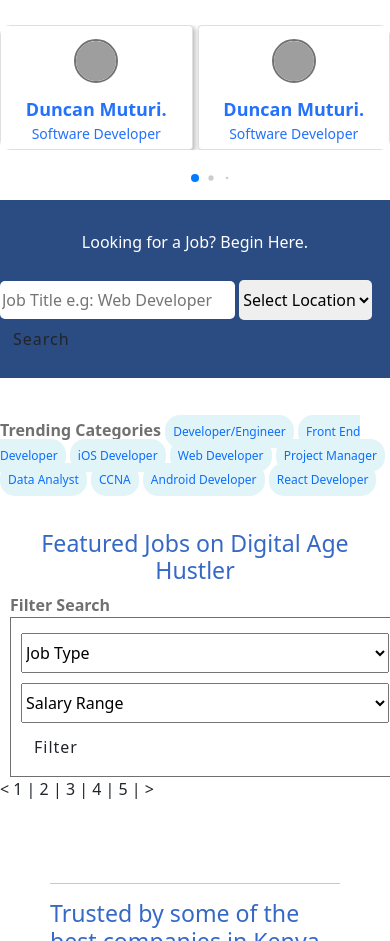
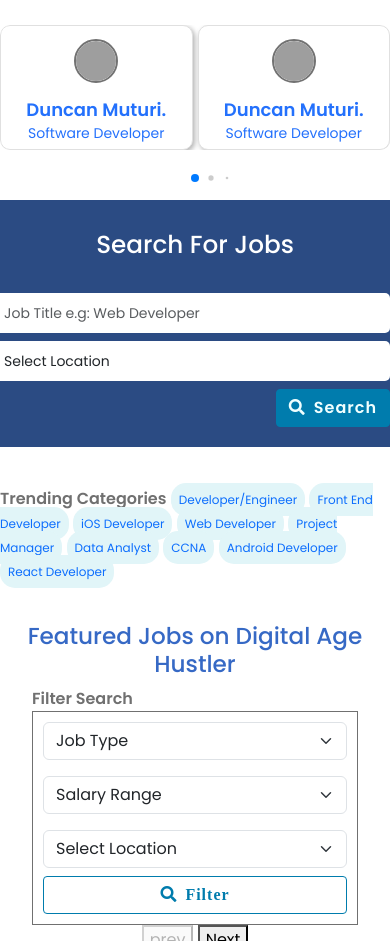
Before and after one commit to titusmuthomi/digitalhus_proto, a Flask app: page / in a window 390 px wide; the page is wider, and only the part inside the window is pictured. Shown: the part 1021-1962 px from the top of that part. Run offline with Flask 3, Linux system fonts and the light colour scheme; data that the repository does not hold is empty; some libraries are stand-ins or nearby versions; grey boxes are pictures that could not be loaded.

Commit message:
ajax added, responsive design, pagination pending css

```diff
--- a/app.py
+++ b/app.py
@@ -1,5 +1,6 @@
 from flask import *
 from functions import *
+import math
 
 app = Flask(__name__)
 
@@ -12,8 +13,35 @@ def home():
     companies, total_records = get_companies(page=1, per_page=5)  # Initial load, first 5 companies
     total_pages = (total_records + 4) // 5  # Calculate total pages (5 items per page)
     featured_jobs = get_featured_jobs()
-    print(featured_jobs)
     return render_template('home.html', locations=locations, jobtypes=jobType, salaryranges=salaryRange, companies=companies, total_pages=total_pages, postedjobs = featured_jobs)
+
+
+@app.route('/search', methods=['POST'])
+def search():
+    job_title = request.form.get('job_title')
+    location = request.form.get('location')
+    job_type = request.form.get('job_type')
+    salary_range = request.form.get('search_salary')
+    page = int(request.form.get('currentPage', 1))
+
+    if location == "None" or location == "Select Location":
+        location = None
+    if job_type == "None" or location == "Job Type":
+        job_type = None
+
+    if job_title or location or job_type or salary_range:
+        page = 1
+
+    featured_jobs = get_featured_jobs(job_title=job_title, location=location, job_type=job_type, salary_range=salary_range)
+    print(page)
+    per_page = 1
+    pages = math.ceil(len(featured_jobs) / per_page)
+    start = (page - 1) * per_page
+    end = start + per_page
+    paginated_data = featured_jobs[start:end]
+
+    return jsonify({'htmlresponse': render_template('components/response.html', postedjobs=paginated_data, page = page, per_page =per_page, total = pages  )})
+
 
 
 @app.route('/find-jobs')
--- a/notes.txt
+++ /dev/null
@@ -1 +0,0 @@
-search query,, kwa url
--- a/static/css/main.css
+++ b/static/css/main.css
@@ -37,7 +37,7 @@ body {
 /* utilities */
 /* buttons */
 .btn {
-    padding: 0.8rem 2rem;
+    /* padding: 0.8rem 2rem; */
     border-radius: 0.25rem;
     border:none;
     font-weight: bold;
@@ -345,3 +345,17 @@ body {
     .da-col-xl-12{flex-basis: 100%;max-width: 100%;}
 }
 /* grid system */
+.company-logo-img {
+    max-width: 100%;
+    height: auto;
+}
+#btn-filter{
+    border: 1px;
+    border-color: #007CAD;
+    border-style: double;
+    color: #007CAD;
+}
+#btn-filter:hover{
+    background-color: #007CAD;
+    color: azure;
+}
--- a/static/css/search-sections.css
+++ b/static/css/search-sections.css
@@ -12,11 +12,12 @@
 }
 .search-field{
     border-radius: 5px;
+    font-size: 14px;
     border:none;
 }
 .search-job-title{
-    height: 38px;
-    col:20;
+    height: 40px;
+    /* col:20; */
 }
 .select-search-location{
     height:40px
--- /dev/null
+++ b/static/js/search_jobs.js
@@ -0,0 +1,89 @@
+// $(document).ready(function(){
+    // alert("hi")
+    const perPage = 2;
+    function load_data(currentPage, job_title, location, job_type, search_salary){
+        $.ajax({
+            url: "/search",
+            method: "POST",
+            data: {
+                currentPage: currentPage,
+                job_title: job_title,
+                location: location,
+                job_type: job_type,
+                search_salary: search_salary,
+            },
+            success: function(data){
+                $('#filtered').html(data.htmlresponse);
+                if (parseInt($('#currentPage').val(), 0) == 1) {
+                    $('#prev').prop(
+                        "disabled",
+                        true
+                    );
+                };
+
+                if (parseInt($('#currentPage').val(), 0) == parseInt($('#total').val(), 0)) {
+                    $('#next').prop(
+                        "disabled",
+                        true
+                    );
+                };
+            }
+        });
+    }
+
+    function fetch_results() {
+        var job_title = $('#search_text').val();
+        var location = $('#search_location').val();
+        var job_type = $('#search_category').val();
+        var search_salary = $('#search_salary').val();
+        if (location === "Select Location") {
+            location = null;
+        }
+        if (job_type === "Job Type") {
+            job_type = null;
+        }
+        if (search_salary  === "Salary Range") {
+            search_salary = null;
+        }
+        load_data(job_title, location, job_type, search_salary);
+    }
+
+    $('#search_text').keyup(function(){
+        fetch_results();
+    });
+
+    $('#search_location').change(function(){
+        fetch_results();
+    });
+
+    $('#search_category').change(function(){
+        fetch_results();
+    });
+
+    $('#search_salary').change(function(){
+        fetch_results();
+    });
+
+$(document).ready(function(){
+    load_data();
+    // $('#paginate').customPaginator({
+    //     pageItems:  $('.job_item'),
+    // });
+});
+
+
+
+function prev() {
+    var currentPage = parseInt($('#currentPage').val(), 0);
+    if (currentPage > 1) {
+        load_data(currentPage - 1);
+    }
+};
+
+function next() {
+    var currentPage = parseInt($('#currentPage').val(), 0);
+    currentPage += 1
+    // if (currentPage <= parseInt($('#total').val(), 0)){
+        load_data(currentPage);
+    // }
+};
--- a/templates/components/featured_jobs.html
+++ b/templates/components/featured_jobs.html
@@ -1,52 +1,64 @@
 <section>
-  <div class="featured-container">
-    <div class="featured-wrapper">
+    <div class="container">
+        <div class="row">
+            <div class="col-md-12">
                 <div class="featured-title-box">
                     <h3 class="text-blue text-center">
                         Featured Jobs on Digital Age Hustler
                     </h3>
                 </div>
+            </div>
+        </div>
 
-      <div class="featured-jobs-container row">
-        <div class="featured-filter-box col-md-3 col-sm-6">
+        <div class="row">
+            <div class="col-md-3">
+                <div class="featured-filter-box">
                     <div class="featured-filter-box-wrapper">
                         <div class="featured-filter-box-title">
                             <span class="text-gray1">Filter Search</span>
                         </div>
                         <div class="featured-filter-form-container">
                             <div class="filter-form">
-                <form action="">
-                  <select name="search_category" class="search-select">
+                                <form action="javascript:void(0);" method="POST">
+                                    <select id="search_category" name="search_category" class="form-select mb-3">
                                         <option>Job Type</option>
                                         {% for jobtype in jobtypes %}
-                    <option value="{{ jobtype[0] }}">{{ jobtype[0] }}</option>
+                                        <option value="{{ jobtype[0] }}">{{ jobtype[1] }}</option>
                                         {% endfor %}
                                     </select>
-                  <select name="search_salary" class="search-select">
+                                    <select id="search_salary" name="search_salary" class="form-select mb-3">
                                         <option>Salary Range</option>
                                         {% for salaryrange in salaryranges %}
                                         <option value="{{ salaryrange[0] }}">
-                      {{ salaryrange[0] }}
+                                            {{ salaryrange[1] }}
                                         </option>
                                         {% endfor %}
                                     </select>
-                  <button class="btn btn-blue1-outline">Filter</button>
+
+                                    <select id="search_location" name="search_location" class="form-select msb-3">
+                                        <option>Select Location</option>
+                                        {% for location in locations %}
+                                        <option value="{{ location[0] }}">{{ location[0] }}</option>
+                                        {% endfor %}
+                                    </select>
+                                    <button class="btn form-control mt-2" id="btn-filter"><li class="fas fa-search"><span class="ms-2">Filter</span></li></button>
                                 </form>
                             </div>
                         </div>
                     </div>
                 </div>
-        <div class="featured-result-box col-md-8 col-sm-6">
+
+            </div>
+
+            <div class="col-md-9" id="filtered">
+                <div class="featured-result-box">
                     <div class="featured-result-box-wrapper">
                         {% for job in postedjobs %}
-            <a class="featured-result-item" href="#">
+                        <div class="job_item">
+                            <a class="featured-result-item mb-3" href="#">
                                 <div class="company-logo-area">
                                     <div class="company-logo">
-                  <img
-                    src="../../static/company_logos/{{job[1]}}"
-                    alt=""
-                    class="company-logo-img"
-                  />
+                                        <img src="../../static/company_logos/{{job[1]}}" alt="" class="company-logo-img">
                                     </div>
                                 </div>
                                 <div class="job-details-area">
@@ -54,7 +66,6 @@
                                     <div class="job-details-title text-blue2">
                                         <span>{{ job[2] }}</span>
                                     </div>
-                <!-- requires join with compoanies table for this -->
                                     <div class="job-details-company-name text-blue3">
                                         <span>{{ job[0] }}</span>
                                     </div>
@@ -69,13 +80,21 @@
                                     </div>
                                 </div>
                             </a>
+                        </div>
                         {% endfor %}
                     </div>
-          <div class="featured-result-pagination">
-            <p>< 1 | 2 | 3 | 4 | 5 | ></p>
-          </div>
+                    <!-- <div class="featured-result-pagination text-center" id="paginate">
+                        <button id="prev-page">Previous</button>
+                        <button id="curr"></button>
+                        <button id="next-page">Next</button>
+                    </div> -->
                 </div>
             </div>
         </div>
     </div>
 </section>
+
+<!-- Bootstrap 5 JS Bundle (Popper.js included) -->
+<!-- <script src="https://stackpath.bootstrapcdn.com/bootstrap/5.1.0/js/bootstrap.bundle.min.js"></script> -->
+</body>
+</html>
--- a/templates/components/footer.html
+++ b/templates/components/footer.html
@@ -4,4 +4,7 @@
     <script src="../../static/js/bootstrap.js"></script>
     <script src="../../static/js/swiper-bundle.min.js"></script>
     <script src="../../static/js/candi_slider.js"></script>
+    <script src="https://code.jquery.com/jquery-3.6.0.min.js"></script>
+    <script src="../../static/js/search_jobs.js"></script>
+    <!-- <script src="../../static/js/paginate.js"></script> -->
 </html>
--- a/templates/components/header.html
+++ b/templates/components/header.html
@@ -19,12 +19,20 @@
     <link rel="stylesheet" href="../../static/css/partners.css" />
     <link rel="stylesheet" href="../../static/css/subscribe.css" />
     <link rel="stylesheet" href="../../static/css/pre-footer.css" />
-    <link
+    <link rel="stylesheet" href="https://cdnjs.cloudflare.com/ajax/libs/font-awesome/5.15.4/css/all.min.css">
+
+    <link rel="stylesheet" href="../../static/css/line-awesome/css/line-awesome.css">
+    <!-- <link href="https://stackpath.bootstrapcdn.com/bootstrap/5.1.0/css/bootstrap.min.css" rel="stylesheet"> -->
+    <!-- <link href="https://cdn.jsdelivr.net/npm/bootstrap@5.3.3/dist/css/bootstrap.min.css" rel="stylesheet" integrity="sha384-QWTKZyjpPEjISv5WaRU9OFeRpok6YctnYmDr5pNlyT2bRjXh0JMhjY6hW+ALEwIH" crossorigin="anonymous"> -->
+    <!-- <script src="https://cdn.jsdelivr.net/npm/bootstrap@5.3.3/dist/js/bootstrap.bundle.min.js" integrity="sha384-YvpcrYf0tY3lHB60NNkmXc5s9fDVZLESaAA55NDzOxhy9GkcIdslK1eN7N6jIeHz" crossorigin="anonymous"></script> -->
+
+
+    <!-- <link
       href="https://cdn.jsdelivr.net/npm/bootstrap@5.0.2/dist/css/bootstrap.min.css"
       rel="stylesheet"
       integrity="sha384-EVSTQN3/azprG1Anm3QDgpJLIm9Nao0Yz1ztcQTwFspd3yD65VohhpuuCOmLASjC"
       crossorigin="anonymous"
-    />
+    /> -->
     <title>Document</title>
   </head>
   <body></body>
--- /dev/null
+++ b/templates/components/response.html
@@ -0,0 +1,44 @@
+<!-- <h5 style="color: #007CAD;">{{ postedjobs|length }} Job(s) Found</h5> -->
+ <!-- <h5 style="color: #007CAD;">Jobs on Digital Age Hustler</h5> -->
+<div class="featured-result-box">
+    <div class="featured-result-box-wrapper">
+        {% for job in postedjobs %}
+        <div class="job_item">
+            <a class="featured-result-item mb-3" href="#">
+                <div class="company-logo-area">
+                    <div class="company-logo">
+                        <img src="../../static/company_logos/{{job[1]}}" alt="" class="company-logo-img">
+                    </div>
+                </div>
+                <div class="job-details-area">
+                    <span class="job-details-upload-time">1hr Ago</span>
+                    <div class="job-details-title text-blue2">
+                        <span>{{ job[2] }}</span>
+                    </div>
+                    <div class="job-details-company-name text-blue3">
+                        <span>{{ job[0] }}</span>
+                    </div>
+                    <div class="job-details-type">
+                        <span>{{ job[3] }}</span>
+                    </div>
+                    <div class="job-details-location">
+                        <span>{{ job[4] }}</span>
+                    </div>
+                    <div class="job-details-skill-list">
+                        <p>{{ job[5] }}</p>
+                    </div>
+                </div>
+            </a>
+        </div>
+        {% endfor %}
+    </div>
+    <div class="featured-result-pagination text-center" id="paginate">
+        <input type="hidden" id="currentPage" value="{{page}}">
+        <input type="hidden" id="total" value="{{total}}">
+        <button id="prev" onclick="prev()">prev</button>
+        {% for i in range(1, (total+1)) %}
+        <button id="curr">{{i}}</button>
+        {% endfor %}
+        <button id="next" onclick="next()">Next</button>
+    </div>
+</div>
--- a/templates/components/search_job.html
+++ b/templates/components/search_job.html
@@ -1,29 +1,45 @@
-<section>
+<style>
+        #btn-searchfeature{
+            border: 1px;
+            border-color: #007CAD;
+            border-style: double;
+            color: #f0ffff;
+            background-color: #007CAD;
+        }
+        #btn-searchfeature:hover{
+            background-color: #f0ffff;
+            color: #007CAD;
+            border-color: #007CAD;
+        }
+</style>
+
+
 <div class="search-container">
   <div class="search-wrapper">
     <div class="search-title-box">
-        <p class="text-white">Looking for a Job? Begin Here.</p>
+      <h2 class="text-white">Search For Jobs</h2>
     </div>
     <div class="search-box">
-        <form action="" method="POST">
-          <input
-            class="search-field search-job-title"
-            col="50"
-            type="text"
-            name="job_title"
-            placeholder="Job Title e.g: Web Developer"
-          />
-          <select name="location" class="search-field select-search-location">
+      <div class="row">
+        <form action="javascript:void(0);" method="POST" class="row g-2 align-items-center">
+          <div class="col-md-5">
+            <input id="search_text" class="search-field search-job-title form-control" type="text" name="job_title" placeholder="Job Title e.g: Web Developer" />
+          </div>
+          <div class="col-md-4">
+            <select id="search_location" name="location" class="search-field select-search-location form-control">
               <option>Select Location</option>
               {% for location in locations %}
               <option value="{{ location[0] }}">{{ location[0] }}</option>
               {% endfor %}
             </select>
-          <button class="btn btn-blue1">
-            <span class="search-icon">Search</span>
+          </div>
+          <div class="col-md-3">
+            <button class="btn btn-primary float-end" id="btn-searchfeature">
+              <i class="fas fa-search"></i><span class="ms-2">Search</span>
             </button>
+          </div>
         </form>
       </div>
     </div>
   </div>
-</section>
+</div>
--- a/templates/home.html
+++ b/templates/home.html
@@ -8,10 +8,5 @@
 {% include 'components/featured_jobs.html' %}
 {% include 'components/partners.html' %}
 {% include 'components/subscribe.html' %}
-
-
-
-
-
 {% include 'components/pre_footer.html' %}
 {% include 'components/footer.html' %}
```
Also changed, not shown: functions.py (+46 -5 lines), static/js/paginate.js (added, +33 -0 lines). Lines whose indentation alone changed are shown as unchanged.
